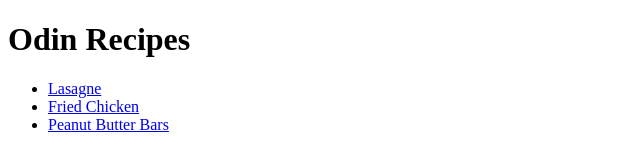
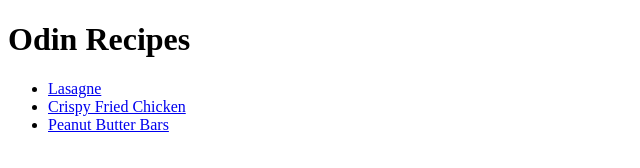
Before and after one commit to IzzoAdy/odin-recipes, a plain HTML site: page index.html in a window 1280 px wide. Shown: the full height of the page, 0-640 px from the left. Drawn offline with Linux system fonts and the light colour scheme.

Commit message:
Change recipe name and correct typo
Change recipe from Fried Chicken to Crispy Fried
Chicken

```diff
--- a/index.html
+++ b/index.html
@@ -10,7 +10,7 @@
         <h1>Odin Recipes</h1>
         <ul>
             <li><a href="lasagne.html">Lasagne</a></li>
-            <li><a href="fried-chicken.html">Fried Chicken</a></li>
+            <li><a href="fried-chicken.html">Crispy Fried Chicken</a></li>
             <li><a href="pbut-bars.html">Peanut Butter Bars</a></li>
         </ul>
     </body>
```
